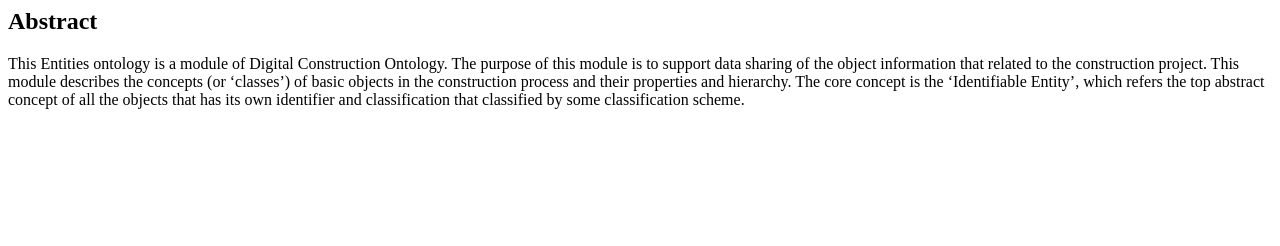
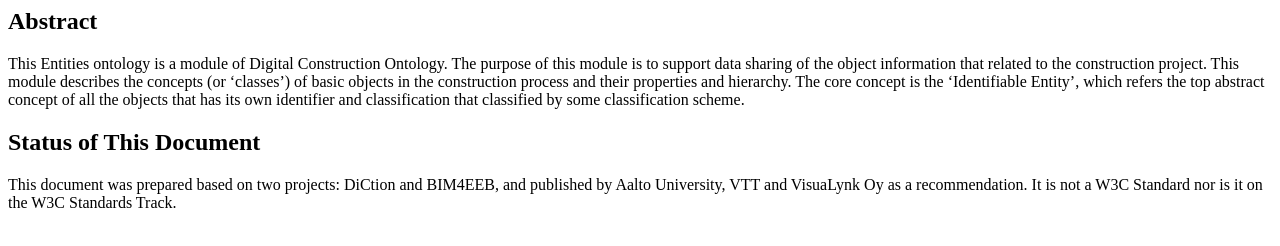
Before and after one commit to digitalconstruction/Entities, a plain HTML site: page sections/abstract-en.html in a window 1280 px wide. Drawn offline with Linux system fonts and the light colour scheme.

Commit message:
Update abstract-en.html

```diff
--- a/sections/abstract-en.html
+++ b/sections/abstract-en.html
@@ -1,4 +1,6 @@
 <html>
 <h2>Abstract</h2><span class="markdown">
 This Entities ontology is a module of Digital Construction Ontology. The purpose of this module is to support data sharing of the object information that related to the construction project. This module describes the concepts (or ‘classes’) of basic objects in the construction process and their properties and hierarchy. The core concept  is the ‘Identifiable Entity’, which refers the top abstract concept of all the objects that has its own identifier and  classification that classified by some classification scheme.</span>
+<h2>Status of This Document</h2><span class="markdown">
+  This document was prepared based on two projects: DiCtion and BIM4EEB, and published by Aalto University, VTT and VisuaLynk Oy as a recommendation. It is not a W3C Standard nor is it on the W3C Standards Track.</span>
 </html>
```
